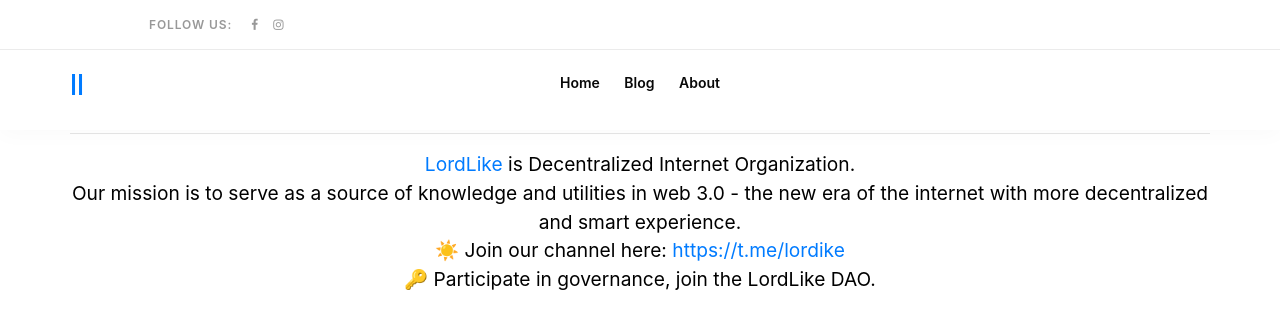
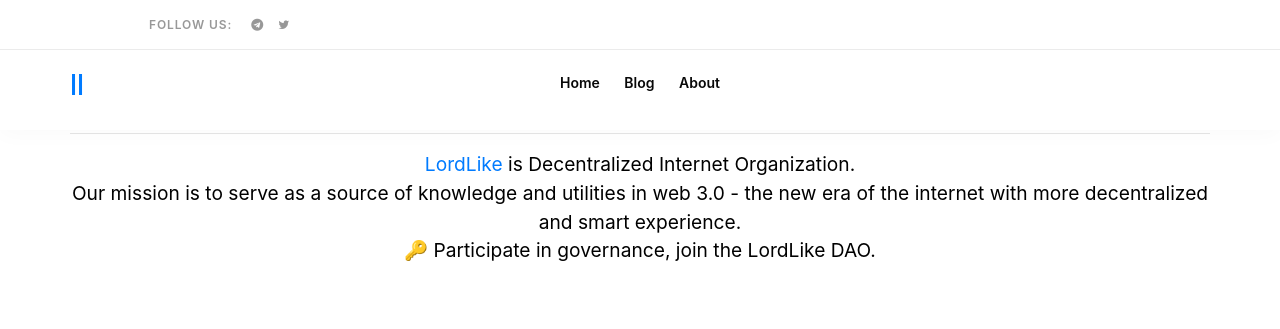
Before and after one commit to lordlike-org/lordlike.protocol, a Django app: page /about/ in a window 1280 px wide. Shown: the top 329 px of the page. Run offline with Django 3.2, Linux system fonts and the light colour scheme; tables that the repository leaves empty hold one stand-in row (values such as "Sample post"); some libraries are stand-ins or nearby versions.

Commit message:
fixed social media links

```diff
--- a/protocol/models.py
+++ b/protocol/models.py
@@ -4,8 +4,8 @@
 class IndexInfo(models.Model):
     objects = None
     phone = models.CharField(max_length=250)
-    facebook = models.CharField(max_length=250)
-    instagram = models.CharField(max_length=250)
+    telegram = models.CharField(max_length=250)
+    twitter = models.CharField(max_length=250)
 
 
 class MetamaskAccount(models.Model):
--- a/protocol/templates/base.html
+++ b/protocol/templates/base.html
@@ -40,9 +40,9 @@
                         <div class="top_bar_social">
                             <span class="top_bar_title">Follow Us:</span>
                             <ul class="list-unstyled mb-0">
-                                <li><a href="{{index.facebook}}" target="_blank"><i class="fa fa-facebook"
+                                <li><a href="{{index.telegram}}" target="_blank"><i class="fa fa-telegram"
                                                                                       aria-hidden="true"></i></a></li>
-                                <li><a href="{{index.instagram}}" target="_blank"><i class="fa fa-instagram"
+                                <li><a href="{{index.twitter}}" target="_blank"><i class="fa fa-twitter"
                                                                                        aria-hidden="true"></i></a></li>
                             </ul>
                         </div>
@@ -98,8 +98,8 @@
 			<div class="menu_social">
 				<span class="menu_title">follow us</span>
 				<ul>
-					<li><a href="{{index.facebook}}"><i class="fa fa-facebook" aria-hidden="true"></i></a></li>
-					<li><a href="{{index.instagram}}"><i class="fa fa-instagram" aria-hidden="true"></i></a></li>
+					<li><a href="{{index.telegram}}"><i class="fa fa-telegram" aria-hidden="true"></i></a></li>
+					<li><a href="{{index.twitter}}"><i class="fa fa-twitter" aria-hidden="true"></i></a></li>
 				</ul>
 			</div>
 		</div>
--- a/protocol/templates/protocol/about.html
+++ b/protocol/templates/protocol/about.html
@@ -11,8 +11,6 @@
       <big style="color: black"><a href="https://github.com/LordLike-eth/docs/blob/main/LordLike.pdf">LordLike</a> is Decentralized Internet Organization.
           <br>
 Our mission is to serve as a source of knowledge and utilities in web 3.0 - the new era of the internet with more decentralized and smart experience.
-          <br>
-☀️ Join our channel here: <a href="https://t.me/lordike">https://t.me/lordike</a>
           <br>
 🔑 Participate in governance, join the LordLike DAO.</big>
       </div>
```
Also changed, not shown: protocol/migrations/0013_auto_20230813_1801.py (added), protocol/migrations/0014_rename_discord_indexinfo_twitter.py (added).
